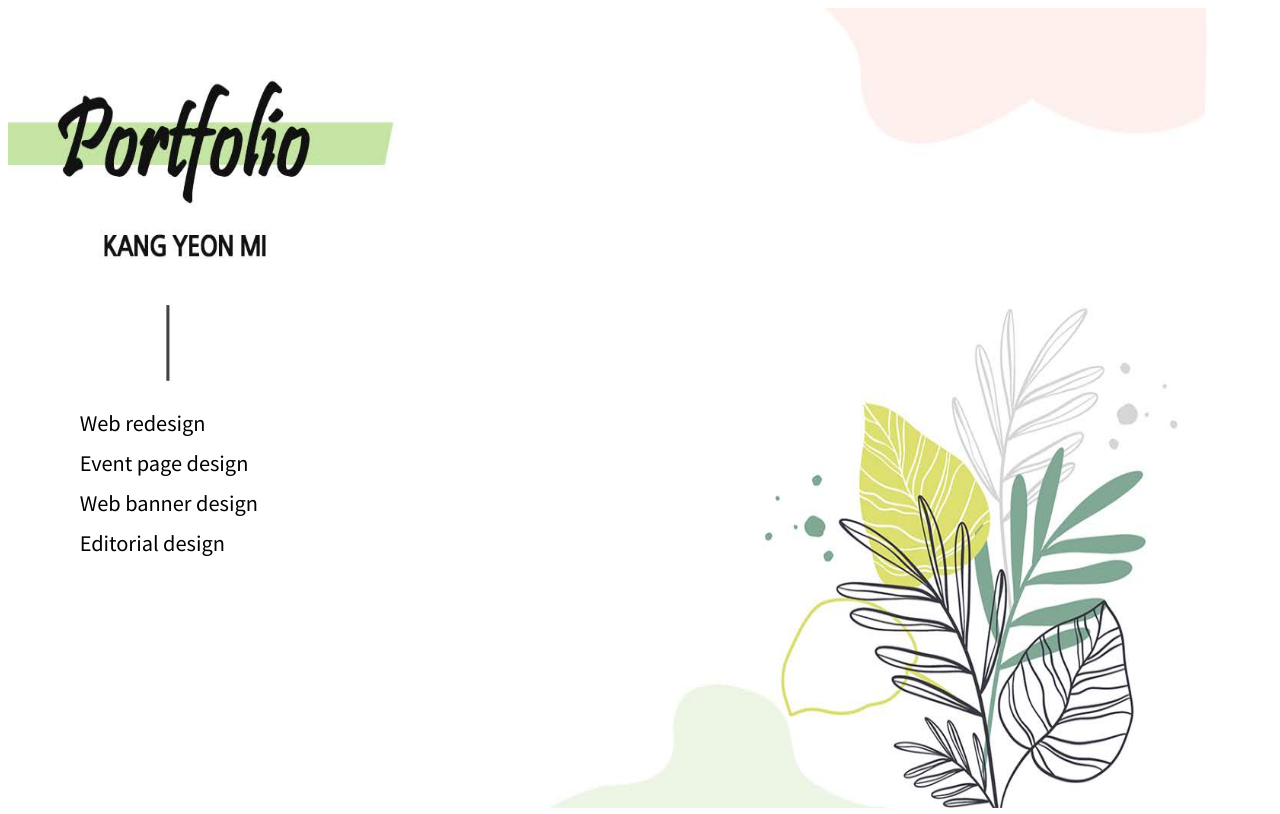
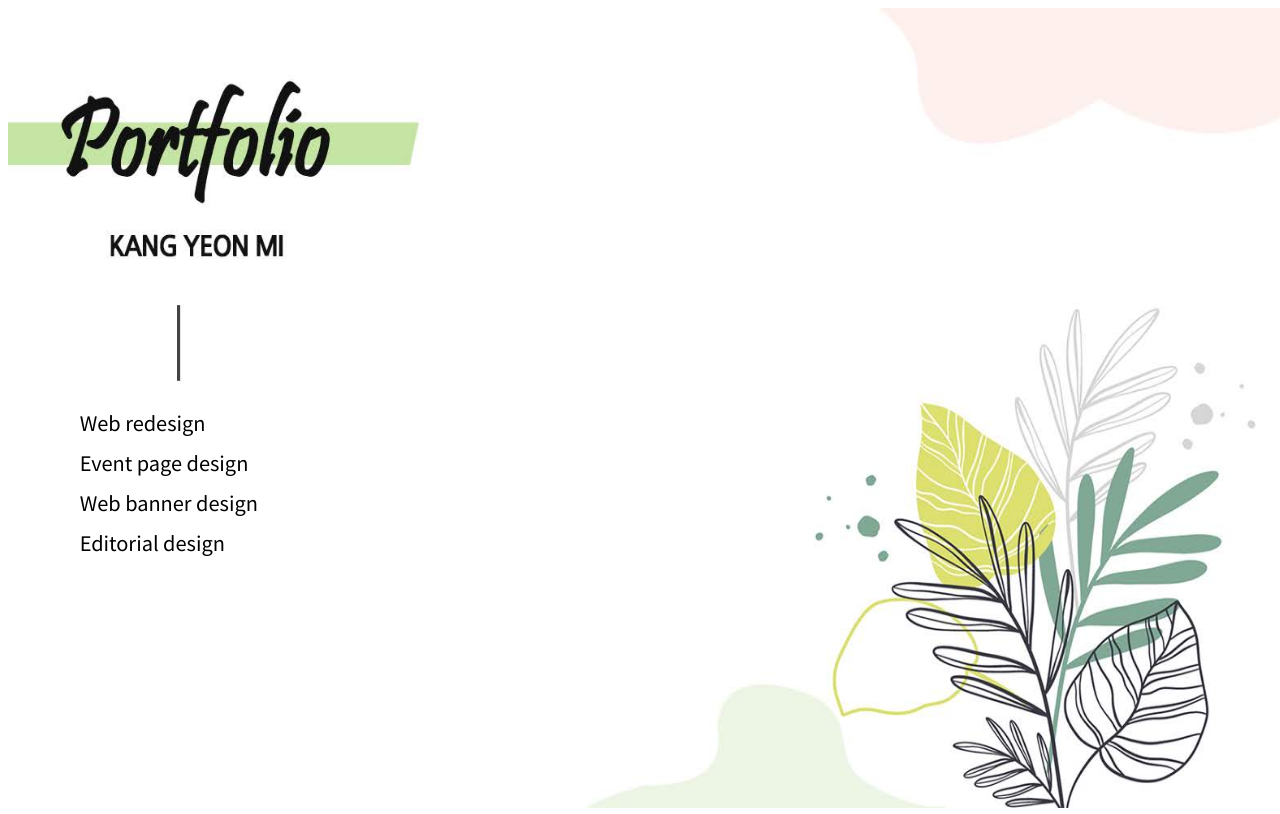
Before and after one commit to YeonMi474/portfolio, a plain HTML site: page index.html in a window 1280 px wide. Drawn offline with Linux system fonts and the light colour scheme.

Commit message:
Update index.html

```diff
--- a/index.html
+++ b/index.html
@@ -42,7 +42,7 @@ font-weight: 400;
 <body>
 	<!-- 배경화면 설정 -->
 	<div id="formbackground" style="position:absolute; width:100%; height:100%; z-index:-1">
-	<img src="./images/bg.jpg" height="100%" width="1200px"/>
+	<img src="./images/bg.jpg" height="100%" width="100%"/>
 	<div style="left:5.6%;top:50%;position:absolute"><a href="webRedesign.html">Web redesign</a></div>
 	<div style="left:5.6%;top:55%;position:absolute">Event page design</div>
 	<div style="left:5.6%;top:60%;position:absolute">Web banner design</div>
```
